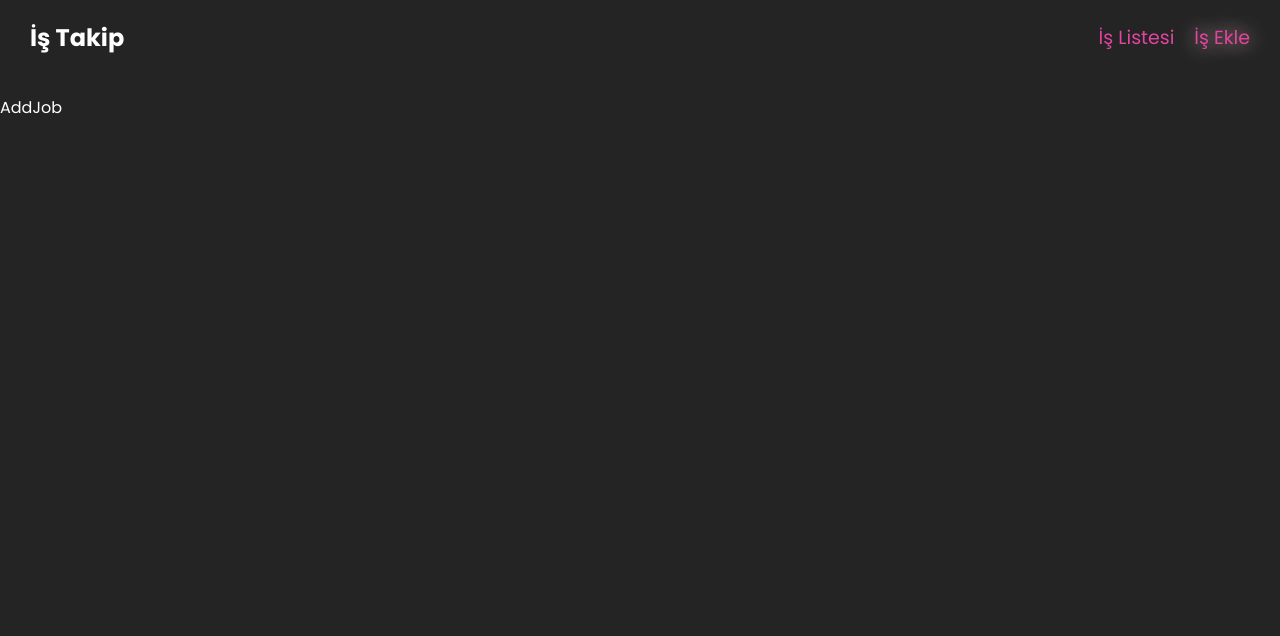
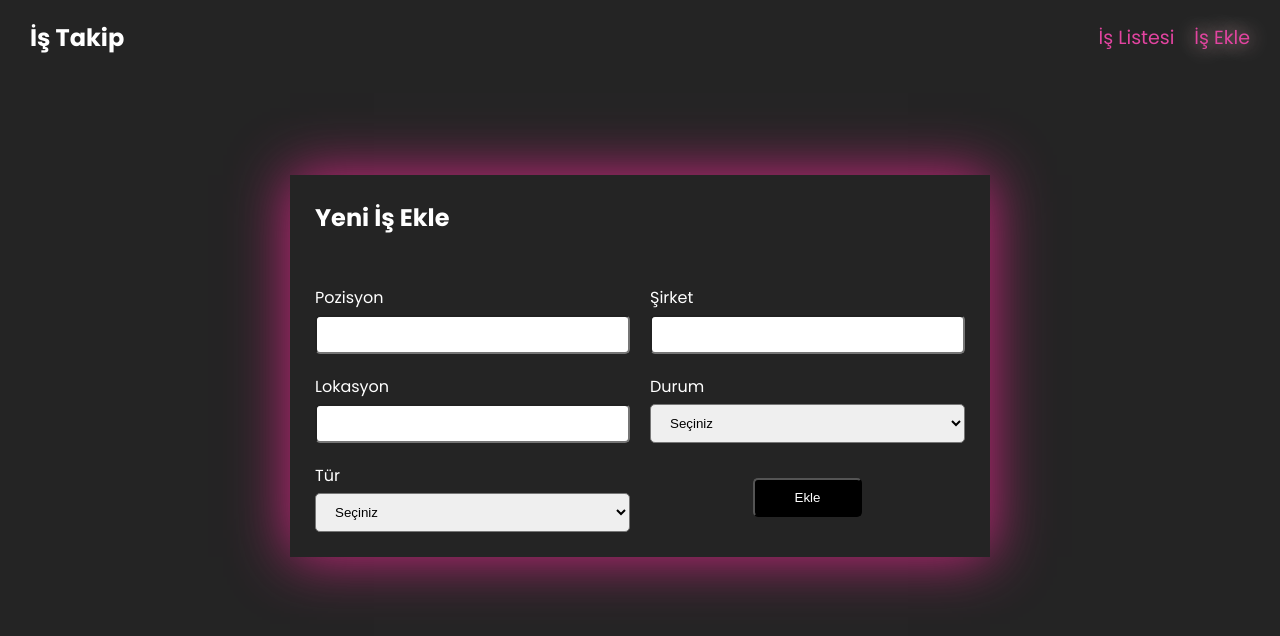
Before and after one commit to yakutbirce/CareerHubProject, a React (Vite) app: page /add-job in a window 1280 px wide. Shown: the top 636 px of the page. Built offline with nearby package versions, Linux system fonts and the light colour scheme.

Commit message:
Implement form submission for adding new jobs
This commit adds the functionality to submit a new job through the form on the AddJob component. It includes validation, creation of form data, and posting to the server using Axios. Also, updates the Redux store with the new job data.

```diff
--- a/db.json
+++ b/db.json
@@ -91,12 +91,12 @@
       "date": "3/28/2023"
     },
     {
+      "id": "c5556876-e3f3-4e90-a98a-553864d9aa17",
       "position": "React Native",
       "company": "CGI",
-      "location": "Uzaktan",
+      "location": "Montreal, Quebec",
       "status": "Devam Ediyor",
       "type": "Tam Zamanlı",
-      "id": "c5556876-e3f3-4e90-a98a-553864d9aa17",
       "date": "10/2/2023"
     }
   ]
--- a/src/components/Card.jsx
+++ b/src/components/Card.jsx
@@ -1,37 +1,64 @@
 import React from "react";
 
-const Card = () => {
+const Card = ({ job }) => {
+  const { id, position, company, location, status, type, date } = job;
+
+  const getClassName = () => {
+    switch (job.status) {
+      case "Devam Ediyor":
+        return "pending";
+      case "Reddedildi":
+        return "rejected";
+      case "Mülakat":
+        return "interview";
+
+      default:
+        return "default";
+    }
+  };
+
+  const spanColor = {
+    backgroundColor:
+      status === "Mülakat"
+        ? "green"
+        : status === "Reddedildi"
+        ? "red"
+        : status === "Devam Ediyor"
+        ? "orange"
+        : null,
+  };
+
   return (
     <div className="card">
-      {/*üst kısım */}
+      {/*Üst Kısım*/}
       <div className="head">
         <div className="letter">
-          <p>U</p>
+          <p>{company[0]}</p>
         </div>
 
         <div className="info">
-          <p>Front End Developer</p>
-          <p>CodeCraft Studios</p>
+          <p>{position}</p>
+          <p>{company}</p>
         </div>
       </div>
 
-      {/*Alt Kısım */}
+      {/*Alt Kısım*/}
 
       <div className="body">
         <div className="field">
           <img src="/images/bag.png" alt="" />
-          <p>İzmir Bayraklı</p>
+          <p>{location}</p>
         </div>
         <div className="field">
           <img src="/images/bag.png" alt="" />
-          <p>İzmir Bayraklı</p>
+          <p>{type}</p>
         </div>
         <div className="field">
           <img src="/images/bag.png" alt="" />
-          <p>İzmir Bayraklı</p>
+          <p>{date}</p>
         </div>
         <div className="status">
-          <span>Devam Ediyor</span>
+          <span style={spanColor}>{status}</span>
         </div>
       </div>
     </div>
--- /dev/null
+++ b/src/helpers/constants.js
@@ -0,0 +1,2 @@
+export const statusOption = ['Mülakat', 'Devam Ediyor', 'Reddedildi']
+export const typeOption = ['Tam Zamanlı', 'Yarı Zamanlı', 'Uzaktan', 'Staj']
--- a/src/main.jsx
+++ b/src/main.jsx
@@ -4,6 +4,7 @@ import App from "./App.jsx";
 import { Provider } from "react-redux";
 import store from "./redux/store.js";
 import "./style.scss";
+import "react-toastify/dist/ReactToastify.css";
 
 ReactDOM.createRoot(document.getElementById("root")).render(
   <Provider store={store}>
--- a/src/pages/AddJob.jsx
+++ b/src/pages/AddJob.jsx
@@ -1,7 +1,87 @@
 import React from "react";
+import { v4 } from "uuid";
+import { statusOption, typeOption } from "../helpers/constants";
+import { toast, ToastContainer } from "react-toastify";
+import "react-toastify/dist/ReactToastify.css";
+import axios from "axios";
+import { useNavigate } from "react-router-dom";
+import { useDispatch } from "react-redux";
 
 const AddJob = () => {
-  return <div>AddJob</div>;
+  const navigate = useNavigate();
+  const dispatch = useDispatch();
+  const handleSubmit = (e) => {
+    e.preventDefault();
+    //Form Datasını Oluşturma
+    const form = new FormData(e.target);
+    //Formdaki Değerlerden Bir Obje Oluşturma
+    const newJob = Object.fromEntries(form.entries());
+    if (!newJob.type || !newJob.status) {
+      toast.info("tüm alanları doldurunuz");
+      return;
+    }
+    //unique id ekleme
+    newJob.id = v4();
+    //tarih ekleme
+    newJob.date = new Date().toLocaleDateString();
+    //console.log(newJob)
+    axios
+      .post("http://localhost:3050/jobs", newJob)
+      .then(() => {
+        //Yeni işi stora kaydetme
+        dispatch(addJob(newJob));
+        navigate("/");
+        //Ekleme başarılı bildirimi
+        toast.success("İş Başarıyla Eklendi");
+      })
+      .catch((error) => toast.error("Beklenmedik bir hata oluştu..."));
+  };
+  return (
+    <div className="add-sec">
+      <h2>Yeni İş Ekle</h2>
+      <form onSubmit={handleSubmit}>
+        <div>
+          <label htmlFor="">Pozisyon</label>
+          <input type="text" required name="position" />
+        </div>
+        <div>
+          <label htmlFor="">Şirket</label>
+          <input type="text" required name="company" />
+        </div>
+        <div>
+          <label htmlFor="">Lokasyon</label>
+          <input type="text" required name="location" />
+        </div>
+        <div>
+          <label htmlFor="">Durum</label>
+          <select name="status">
+            <option selected disabled>
+              Seçiniz
+            </option>
+            {statusOption.map((status, i) => (
+              <option key={i}>{status}</option>
+            ))}
+          </select>
+        </div>
+        <div>
+          <label htmlFor="">Tür</label>
+          <select name="type">
+            <option selected disabled>
+              Seçiniz
+            </option>
+            {typeOption.map((status, i) => (
+              <option key={i}>{status}</option>
+            ))}
+          </select>
+        </div>
+        <div>
+          <button>Ekle</button>
+        </div>
+      </form>
+
+      <ToastContainer />
+    </div>
+  );
 };
 
 export default AddJob;
--- a/src/pages/JobList.jsx
+++ b/src/pages/JobList.jsx
@@ -3,7 +3,7 @@ import Card from "../components/Card";
 import axios from "axios";
 import { useDispatch, useSelector } from "react-redux";
 import { setJobs, setError } from "../redux/jobSlice";
-
+import "react-toastify/dist/ReactToastify.css";
 const JobList = () => {
   const state = useSelector((store) => store);
   const dispatch = useDispatch();
@@ -19,10 +19,14 @@ const JobList = () => {
       .catch((error) => dispatch(setError(error)));
   }, []);
 
-  console.log(state);
+  // console.log(state);
 
   return (
-    <div>
+    <div className="list-page">
+      <h3 className="job-count">
+        Bulunan (16) iş arasından (16) tanesini görüntülüyorsunuz.
+      </h3>
+
       <section className="jon-list">
         {/*Eğerki API den cevab bekleniyorsa*/}
         {!state.initialized && <p>Yükleniyor...</p>}
@@ -34,6 +38,7 @@ const JobList = () => {
           <p>Üzgünüz bir hata oluştu</p>
         )}
       </section>
+      <ToastContainer />
     </div>
   );
 };
```
